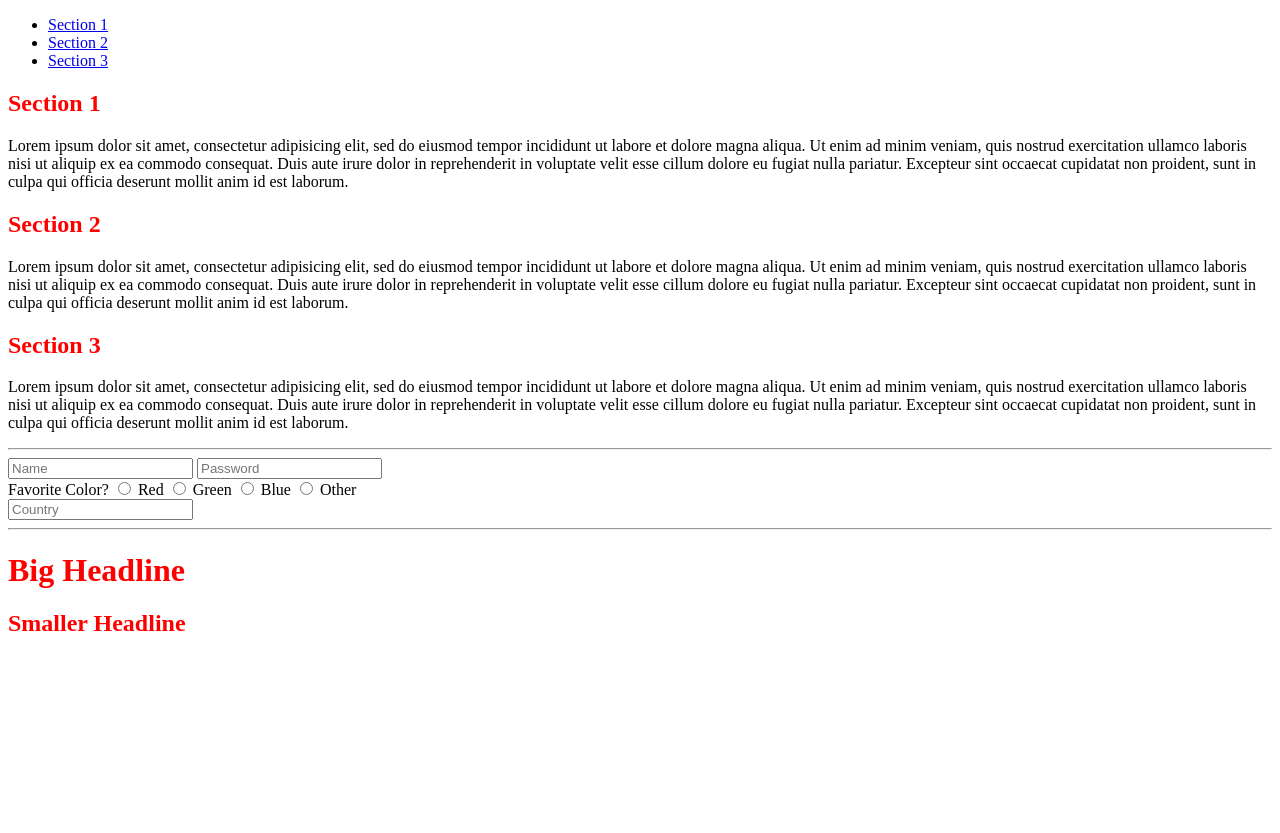
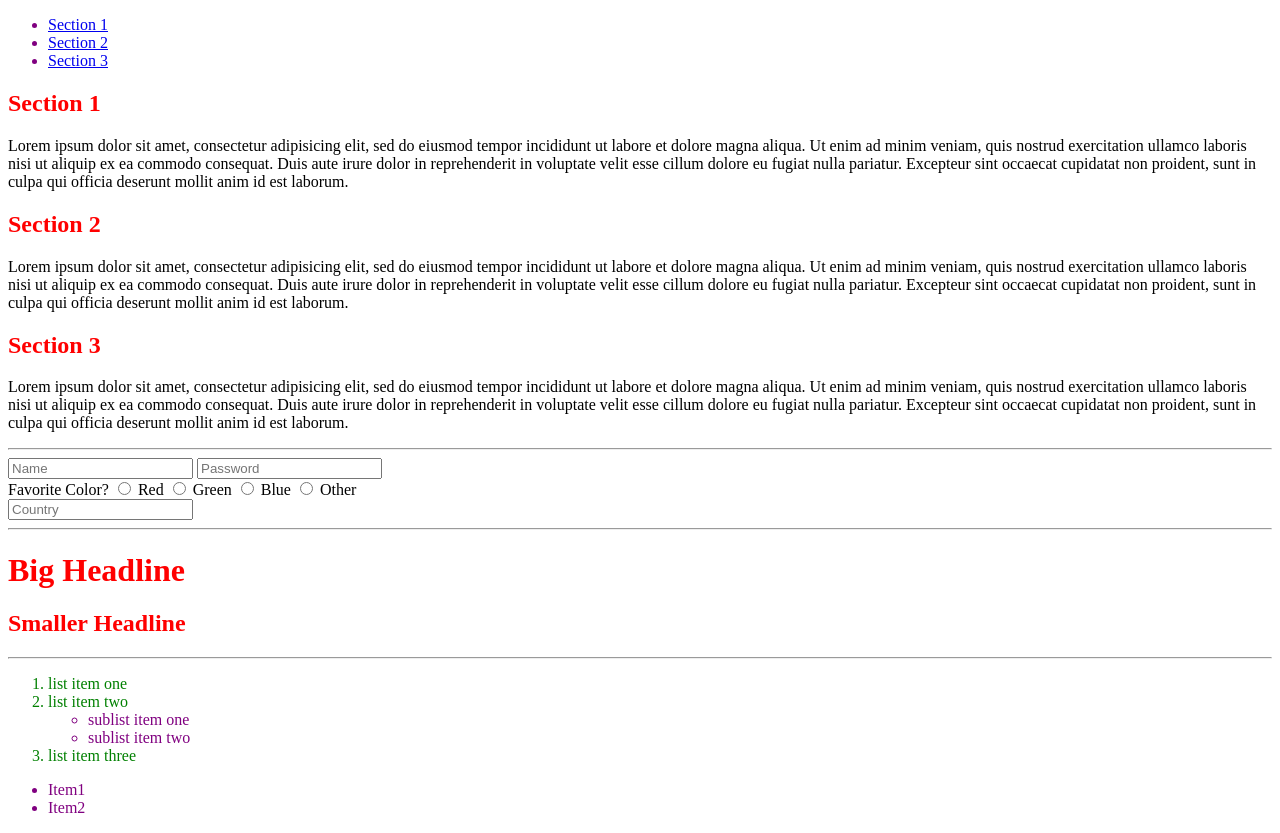
Before and after one commit to diorfeo/lecture1, a plain HTML site: page index.html in a window 1280 px wide. Before the commit the page ends 800 px from the top, so only its background shows below. Drawn offline with Linux system fonts and the light colour scheme.

Commit message:
Ex. lecture1 with CSS for UL OL

```diff
--- a/index.html
+++ b/index.html
@@ -5,6 +5,12 @@
     <style>
        h1, h2 {
            color: red;
+       }
+       ol li {
+           color: green;
+       }
+       ul li {
+           color: purple;
        }
     </style>
   </head>
@@ -243,5 +249,21 @@
     <h1>Big Headline</h1>
     <h2>Smaller Headline</h2>
 
+    <hr>
+
+    <ol>
+        <li>list item one</li>
+        <li>list item two</li>
+        <ul>
+            <li>sublist item one</li>
+            <li>sublist item two</li>
+        </ul>
+        <li>list item three</li>
+    </ol>
+    <ul>
+      <li>Item1</li>
+      <li>Item2</li>
+    </ul>
+
   </body>
 </html>
```
